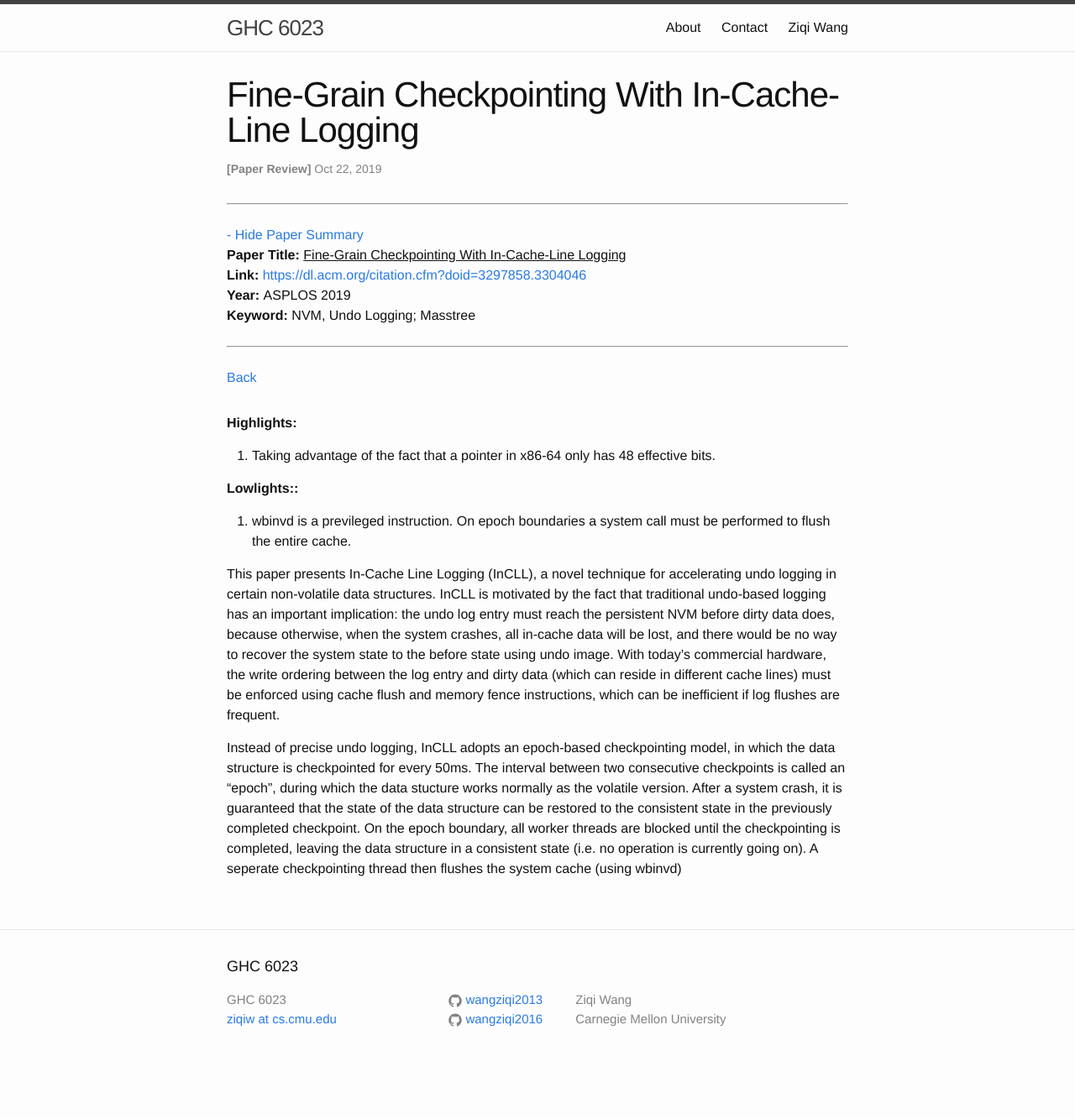
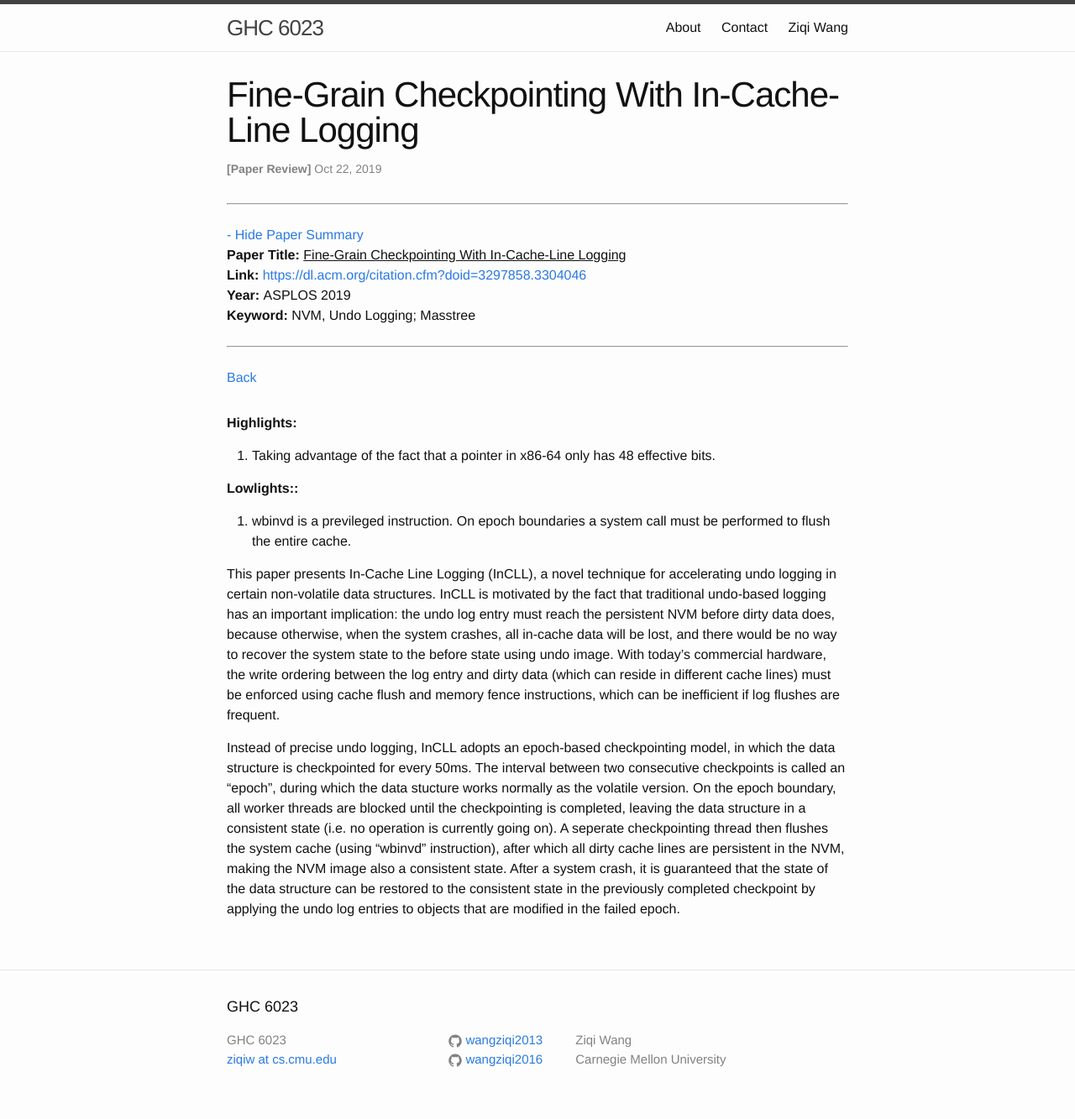
Before and after one commit to wangziqi2013/wangziqi2013.github.io, a Jekyll site: the page built from _posts/2019-10-22-incll.markdown, in a window 1280 px wide. Shown: the whole page at 84% size. Built offline with Jekyll 4.4.1, drawn with Linux system fonts in a browser that asks for light colours; before the commit the page ends 1285 px from its top, so only the background shows below that.

Commit message:
Finish epoch model

```diff
--- a/_posts/2019-10-22-incll.markdown
+++ b/_posts/2019-10-22-incll.markdown
@@ -30,7 +30,9 @@ must be enforced using cache flush and memory fence instructions, which can be i
 
 Instead of precise undo logging, InCLL adopts an epoch-based checkpointing model, in which the data structure is checkpointed
 for every 50ms. The interval between two consecutive checkpoints is called an "epoch", during which the data stucture works
-normally as the volatile version. After a system crash, it is guaranteed that the state of the data structure can be
-restored to the consistent state in the previously completed checkpoint. On the epoch boundary, all worker threads are blocked
-until the checkpointing is completed, leaving the data structure in a consistent state (i.e. no operation is currently going on).
-A seperate checkpointing thread then flushes the system cache (using wbinvd)
+normally as the volatile version. On the epoch boundary, all worker threads are blocked until the checkpointing is completed,
+leaving the data structure in a consistent state (i.e. no operation is currently going on). A seperate checkpointing thread
+then flushes the system cache (using "wbinvd" instruction), after which all dirty cache lines are persistent in the NVM,
+making the NVM image also a consistent state. After a system crash, it is guaranteed that the state of the data structure
+can be restored to the consistent state in the previously completed checkpoint by applying the undo log entries to
+objects that are modified in the failed epoch.
```
